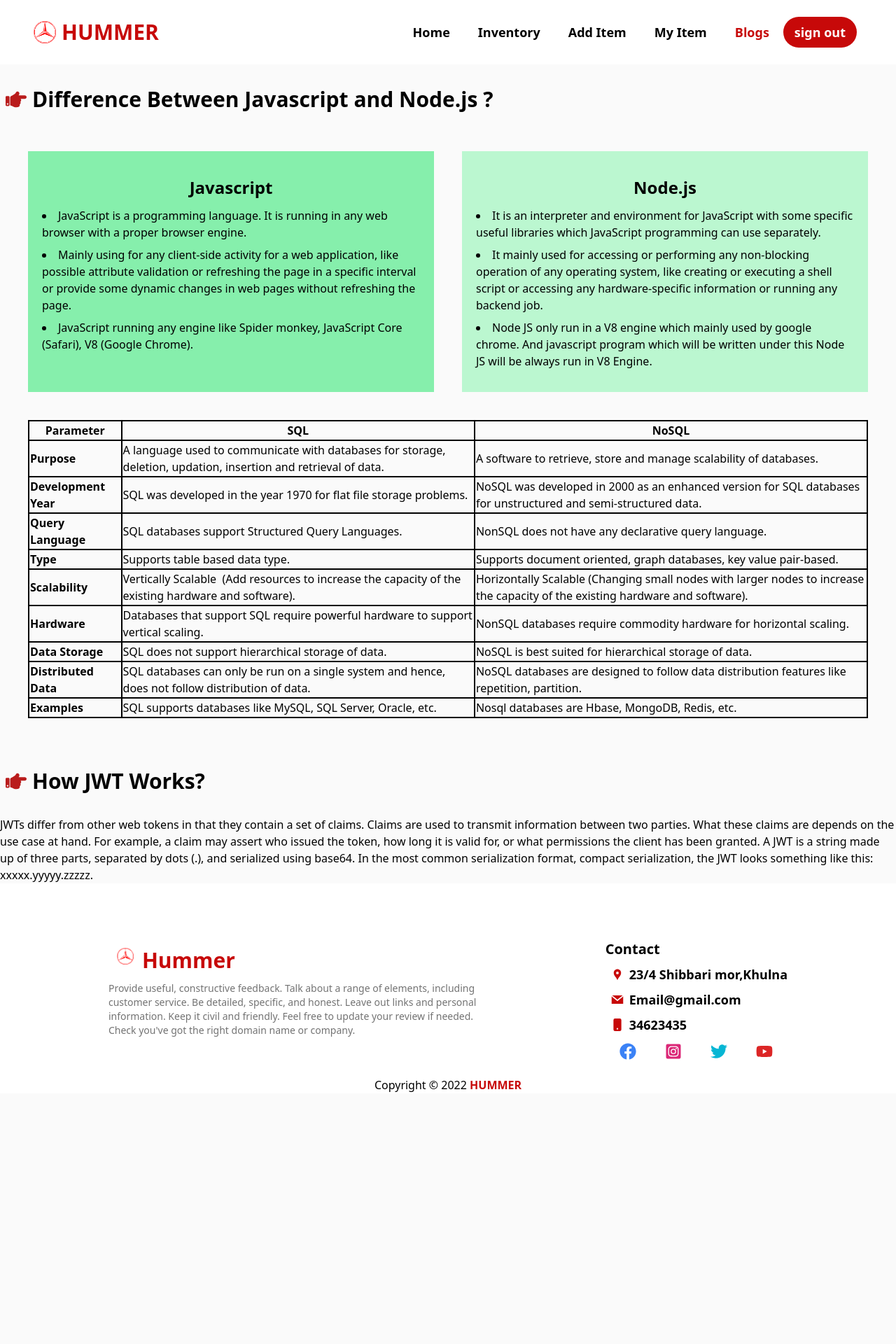
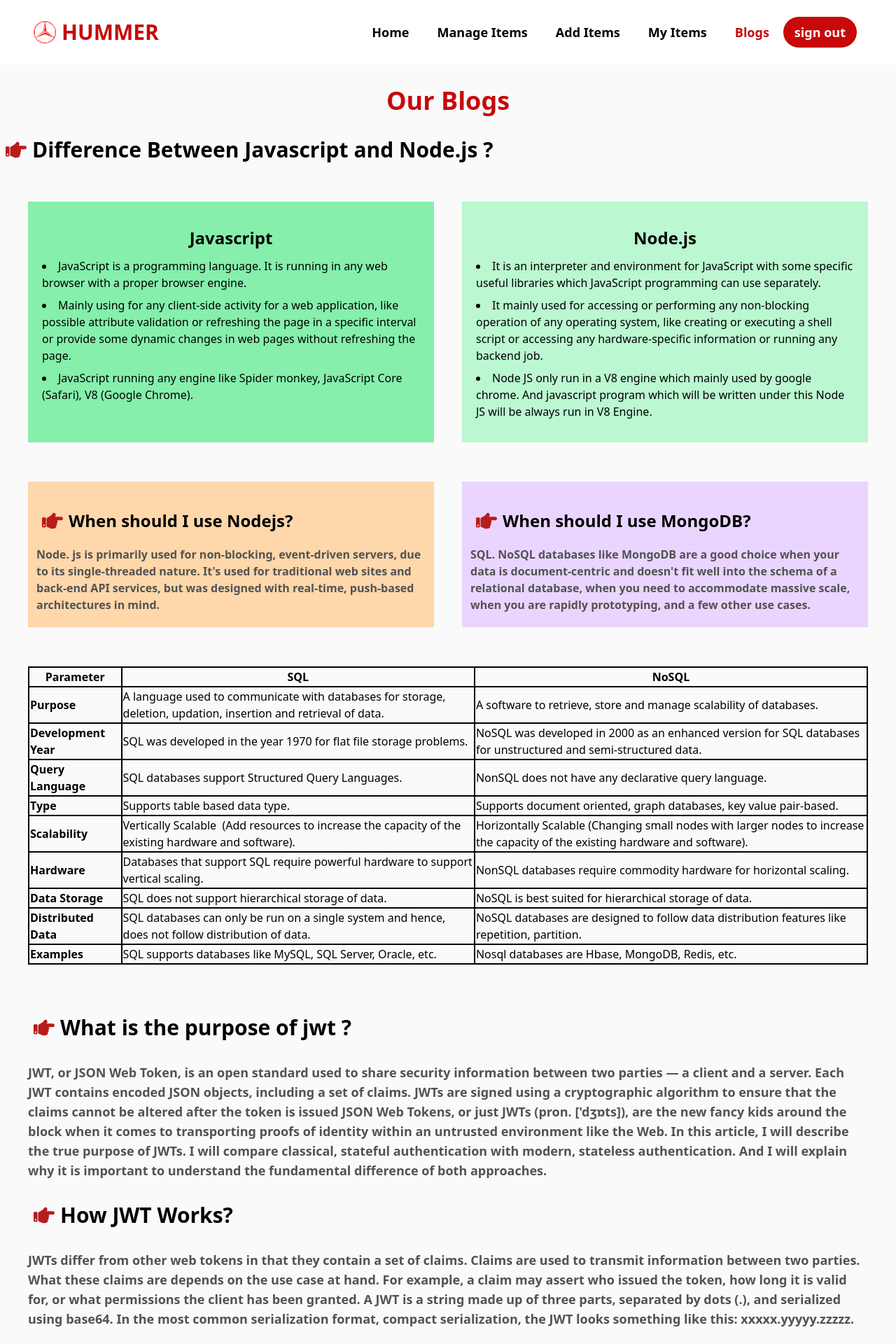
Before and after one commit to Jugol-Karmakar/hummer, a React (Create React App) app: page /blog in a window 1280 px wide. Shown: the top 1920 px of the page at 70% size. Before the commit the page ends 1574 px from the top, so only its background shows below. Built offline with nearby package versions, Linux system fonts and the light colour scheme; no server answers; sample sign-in values are in the browser's storage.

Commit message:
update commit

```diff
--- a/src/App.js
+++ b/src/App.js
@@ -8,6 +8,8 @@ import Requireauth from "./pages/Login/Requireauth/Requireauth";
 import SignIn from "./pages/Login/SignIn/SignIn";
 import SignUp from "./pages/Login/SignUp/SignUp";
 import AddItem from "./pages/ManageItems/AddItem/AddItem";
+import ManageInventory from "./pages/ManageItems/ManageInevntory/ManageInventory";
+import MyItem from "./pages/ManageItems/MyItem/MyItem";
 
 import NotFound from "./pages/NotFound/NotFound";
 import Footer from "./pages/Shared/Footer/Footer";
@@ -39,6 +41,7 @@ function App() {
         ></Route>
 
         <Route path="additem" element={<AddItem></AddItem>}></Route>
+        <Route path="myitem" element={<MyItem></MyItem>}></Route>
         <Route path="/blog" element={<Blog></Blog>}></Route>
         <Route path="*" element={<NotFound></NotFound>}></Route>
       </Routes>
--- a/src/pages/Blog/Blog.js
+++ b/src/pages/Blog/Blog.js
@@ -4,6 +4,9 @@ import { FaHandPointRight } from "react-icons/fa";
 const Blog = () => {
   return (
     <div className="container mx-auto min-h-screen">
+      <h2 className="text-center text-[#c70909] text-4xl font-black mt-8">
+        Our Blogs
+      </h2>
       <div className="flex items-center">
         <FaHandPointRight className="text-3xl mx-2 text-red-700" />
         <h2 className="text-3xl my-8 font-semibold">
@@ -49,6 +52,33 @@ const Blog = () => {
             And javascript program which will be written under this Node JS will
             be always run in V8 Engine.
           </li>
+        </div>
+      </div>
+
+      <div className="grid grid-cols-2 px-10 gap-10 my-14">
+        <div className="bg-orange-200 py-5 px-3">
+          <div className="flex items-center my-5">
+            <FaHandPointRight className="text-3xl mx-2 text-red-700" />
+            <h2 className="text-2xl font-bold">When should I use Nodejs?</h2>
+          </div>
+          <p className="text-base font-semibold text-neutral-600">
+            Node. js is primarily used for non-blocking, event-driven servers,
+            due to its single-threaded nature. It's used for traditional web
+            sites and back-end API services, but was designed with real-time,
+            push-based architectures in mind.
+          </p>
+        </div>
+        <div className="bg-purple-200 py-5 px-3">
+          <div className="flex items-center my-5">
+            <FaHandPointRight className="text-3xl mx-2 text-red-700" />
+            <h2 className="text-2xl font-bold">When should I use MongoDB?</h2>
+          </div>
+          <p className="text-base font-semibold text-neutral-600">
+            SQL. NoSQL databases like MongoDB are a good choice when your data
+            is document-centric and doesn't fit well into the schema of a
+            relational database, when you need to accommodate massive scale,
+            when you are rapidly prototyping, and a few other use cases.
+          </p>
         </div>
       </div>
 
@@ -183,21 +213,46 @@ const Blog = () => {
           </tbody>
         </table>
       </div>
+
+      <div className="px-10 mb-20">
+        <div>
+          <div className="flex items-center">
+            <FaHandPointRight className="text-3xl mx-2 text-red-700" />
+            <h2 className="text-3xl my-8 font-semibold">
+              What is the purpose of jwt ?
+            </h2>
+          </div>
+          <p className=" text-neutral-600 text-lg font-semibold">
+            JWT, or JSON Web Token, is an open standard used to share security
+            information between two parties — a client and a server. Each JWT
+            contains encoded JSON objects, including a set of claims. JWTs are
+            signed using a cryptographic algorithm to ensure that the claims
+            cannot be altered after the token is issued JSON Web Tokens, or just
+            JWTs (pron. ['dʒɒts]), are the new fancy kids around the block when
+            it comes to transporting proofs of identity within an untrusted
+            environment like the Web. In this article, I will describe the true
+            purpose of JWTs. I will compare classical, stateful authentication
+            with modern, stateless authentication. And I will explain why it is
+            important to understand the fundamental difference of both
+            approaches.
+          </p>
+        </div>
         <div>
           <div className="flex items-center">
             <FaHandPointRight className="text-3xl mx-2 text-red-700" />
             <h2 className="text-3xl my-8 font-semibold">How JWT Works?</h2>
           </div>
-        <p>
+          <p className="text-neutral-600 text-lg font-semibold">
             JWTs differ from other web tokens in that they contain a set of
             claims. Claims are used to transmit information between two parties.
-          What these claims are depends on the use case at hand. For example, a
-          claim may assert who issued the token, how long it is valid for, or
-          what permissions the client has been granted. A JWT is a string made
-          up of three parts, separated by dots (.), and serialized using base64.
-          In the most common serialization format, compact serialization, the
-          JWT looks something like this: xxxxx.yyyyy.zzzzz.
+            What these claims are depends on the use case at hand. For example,
+            a claim may assert who issued the token, how long it is valid for,
+            or what permissions the client has been granted. A JWT is a string
+            made up of three parts, separated by dots (.), and serialized using
+            base64. In the most common serialization format, compact
+            serialization, the JWT looks something like this: xxxxx.yyyyy.zzzzz.
           </p>
+        </div>
       </div>
     </div>
   );
--- /dev/null
+++ b/src/pages/Home/Contact/Contact.js
@@ -0,0 +1,84 @@
+import React from "react";
+import carImage from "../../../images/car.jpg";
+
+const Contact = () => {
+  return (
+    <div className="bg-white py-10">
+      <h2 className="text-4xl font-black text-[#c70909] text-center my-5 py-5">
+        Let's Start a Conversation
+      </h2>
+      <div className="container mx-auto grid lg:grid-cols-2 md:grid-cols-1 md:w-full px-10">
+        <div className="mx-6">
+          <img className="w-full h-96 object-cover" src={carImage} alt="" />
+        </div>
+        <div className="mx-6 lg:mt-0 mt-6">
+          <form>
+            <div className="mb-3">
+              <input
+                className="py-2 px-2 outline-none rounded-md border-grey-400 border  w-full"
+                type="text"
+                name="name"
+                id=""
+                placeholder="Your Name"
+                required
+              />
+            </div>
+            <div className="my-3">
+              <input
+                className="py-2 px-2 outline-none rounded-md border-grey-400 border  w-full"
+                type="email"
+                name="email"
+                id=""
+                placeholder="Your Email"
+                required
+              />
+            </div>
+            <div className="my-3">
+              <input
+                className="py-2 px-2 outline-none rounded-md border-grey-400
+            border
+             w-full"
+                type="text"
+                name="address"
+                id=""
+                placeholder="Address"
+                required
+              />
+            </div>
+            <div className="my-3">
+              <input
+                className="py-2 px-2 outline-none rounded-md border-grey-400
+            border
+             w-full"
+                type="text"
+                name="phone"
+                id=""
+                placeholder="Phone number"
+                required
+              />
+            </div>
+            <div className="my-3">
+              <textarea
+                className="py-2 px-2 outline-none rounded-md border-grey-400
+            border
+             w-full"
+                name=""
+                id=""
+                cols="30"
+                rows="6"
+                placeholder="Message"
+              ></textarea>
+            </div>
+          </form>
+        </div>
+      </div>
+      <div className=" flex justify-center mt-4 mb-5">
+        <button className="px-10 py-2 bg-[#c70909] text-lg rounded-full  font-bold  text-white">
+          Send Message
+        </button>
+      </div>
+    </div>
+  );
+};
+
+export default Contact;
--- a/src/pages/Home/Hero/Hero.js
+++ b/src/pages/Home/Hero/Hero.js
@@ -3,8 +3,8 @@ import heroImage from "../../../images/hero-img.png";
 
 const Hero = () => {
   return (
-    <div className="container mx-auto flex items-center px-10 my-10">
-      <div className="lg:text-left lg:w-1/2">
+    <div className="container mx-auto flex flex-col justify-center lg:flex-row items-center px-10 my-10">
+      <div className="lg:text-left text-center lg:w-1/2">
         <h2 className="text-5xl font-extrabold drop-shadow my-3">
           <span className="text-5xl font-extrabold drop-shadow text-[#c70909]">
             POWER &
@@ -20,7 +20,7 @@ const Hero = () => {
           Learn More
         </button>
       </div>
-      <div className="lg:w-1/2 flex justify-center">
+      <div className="lg:w-1/2 w-full flex justify-center">
         <img
           className="h-full max-w-[550px] object-contain"
           src={heroImage}
--- a/src/pages/Home/Home/Home.js
+++ b/src/pages/Home/Home/Home.js
@@ -1,6 +1,7 @@
 import React from "react";
 import { Link } from "react-router-dom";
 import BuyCar from "../BuyCar/BuyCar";
+import Contact from "../Contact/Contact";
 import Hero from "../Hero/Hero";
 import Inventory from "../Inventory/Inventory";
 
@@ -17,6 +18,7 @@ const Home = () => {
         </Link>
       </div>
       <BuyCar></BuyCar>
+      <Contact></Contact>
     </div>
   );
 };
--- a/src/pages/Home/Inventory/Inventory.js
+++ b/src/pages/Home/Inventory/Inventory.js
@@ -11,12 +11,14 @@ const Inventory = (props) => {
     <div>
       <div
         className={
-          isHome ? "mt-20 flex justify-center" : "mt-10 flex justify-center"
+          isHome ? "mt-20 flex justify-center" : "mt-6 flex justify-center"
         }
       >
-        <h2 className="text-4xl font-bold my-5">Inventory Items</h2>
+        <h2 className="text-4xl font-black text-[#c70909] my-2">
+          Inventory Items
+        </h2>
       </div>
-      <div className="container mx-auto px-10 my-10 grid grid-cols-3 gap-8">
+      <div className="container mx-auto px-10 my-10 grid md:grid-cols-2 lg:grid-cols-3 gap-8">
         {isHome
           ? inventory
               .slice(0, 6)
--- a/src/pages/Login/SignIn/SignIn.js
+++ b/src/pages/Login/SignIn/SignIn.js
@@ -90,7 +90,7 @@ const SignIn = () => {
               required
             />
           </div>
-
+          <p>{error?.message ? error?.message : ""}</p>
           <p className="py-2">
             {" "}
             <Link
--- /dev/null
+++ b/src/pages/ManageItems/ManageInevntory/ManageInventory.js
@@ -0,0 +1,7 @@
+import React from "react";
+
+const ManageInventory = () => {
+  return <div></div>;
+};
+
+export default ManageInventory;
--- /dev/null
+++ b/src/pages/ManageItems/MyItem/MyItem.js
@@ -0,0 +1,11 @@
+import React from "react";
+import { useAuthState } from "react-firebase-hooks/auth";
+import auth from "../../../firebase.init";
+
+const MyItem = () => {
+  const [user, loading, error] = useAuthState(auth);
+
+  return <div></div>;
+};
+
+export default MyItem;
--- a/src/pages/Shared/Header/Header.js
+++ b/src/pages/Shared/Header/Header.js
@@ -23,11 +23,12 @@ const Header = () => {
         <h2 className="text-3xl font-black text-[#c70909]">HUMMER</h2>
       </div>
       <ToastContainer></ToastContainer>
-      <nav className="flex justify-center items-center p-4">
+      <nav className="">
+        <div className="hidden lg:flex lg:justify-center lg:items-center p-4">
           <CustomLink to="/">Home</CustomLink>
-        <CustomLink to="/inventory">Inventory</CustomLink>
-        {user && <CustomLink to="/additem">Add Item</CustomLink>}
-        {user && <CustomLink to="/myitem">My Item</CustomLink>}
+          <CustomLink to="/inventory">Manage Items</CustomLink>
+          {user && <CustomLink to="/additem">Add Items</CustomLink>}
+          {user && <CustomLink to="/myitem">My Items</CustomLink>}
 
           <CustomLink to="/blog">Blogs</CustomLink>
           {user ? (
@@ -49,6 +50,7 @@ const Header = () => {
               </CustomLink>
             </div>
           )}
+        </div>
       </nav>
     </div>
   );
```
Also changed, not shown: src/pages/Home/BuyCar/BuyCar.js (+13 -13 lines), src/pages/Home/InventoryUpdate/InventoryUpdate.js (+40 -12 lines), 1 other file (tests, documents, lock files or other folders). Lines whose indentation alone changed are shown as unchanged.
